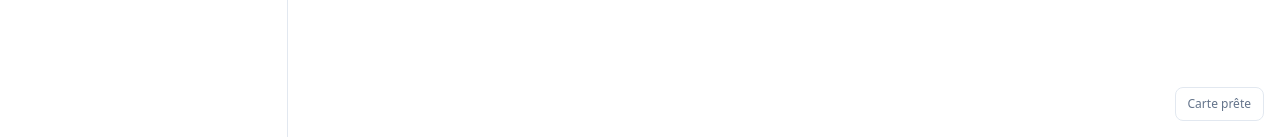
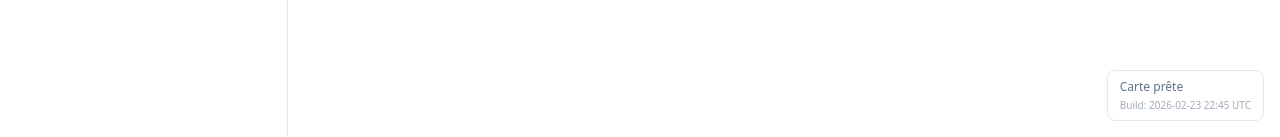
Before and after one commit to marcelavaldes/archimap, a Next.js app: page /map in a window 1280 px wide. Shown: the part 663-800 px from the top of the page. Built offline with nearby package versions, Linux system fonts and the light colour scheme; no server answers.

Commit message:
Add build timestamp for version tracking

```diff
--- a/src/app/map/layout.tsx
+++ b/src/app/map/layout.tsx
@@ -79,9 +79,10 @@ export default function MapLayout({ children }: { children: ReactNode }) {
               </div>
             )}
 
-            {/* Map status */}
+            {/* Map status + Build version */}
             <div className="absolute bottom-4 right-4 bg-background/90 backdrop-blur-sm border border-border rounded-lg px-3 py-2 text-xs text-muted-foreground z-30">
-              {map ? 'Carte prête' : 'Initialisation...'}
+              <div>{map ? 'Carte prête' : 'Initialisation...'}</div>
+              <div className="text-[10px] opacity-60 mt-1">Build: 2026-02-23 22:45 UTC</div>
             </div>
           </main>
         </div>
```
